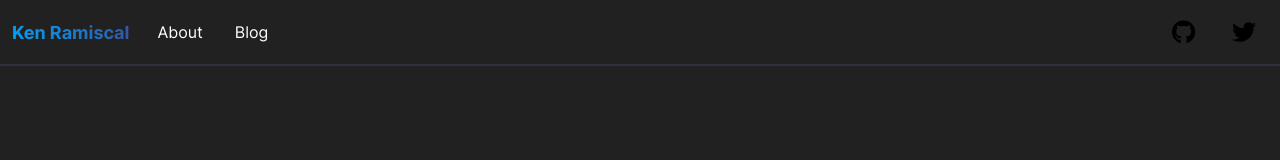
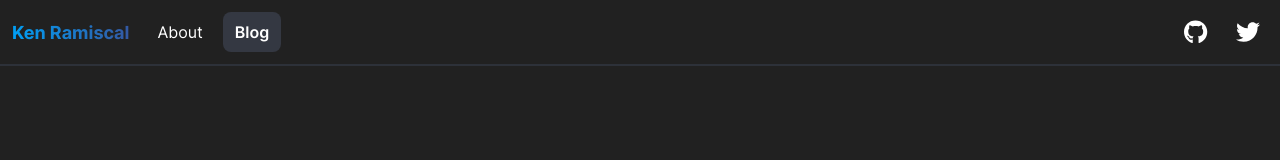
Before and after one commit to Kenramiscal1106/kendan-blog, an Astro site: page /blog in a window 1280 px wide. Built offline with nearby package versions, Linux system fonts and the light colour scheme; Astro itself is replaced by a stand-in of ours.

Commit message:
feat: :sparles: add props, styling

```diff
--- a/src/components/NavItem.svelte
+++ b/src/components/NavItem.svelte
@@ -1,5 +1,14 @@
 <script lang="ts">
-  export let isActive: boolean;
+  export let isActive: boolean = false;
+  export let type: "text" | "icon-only" = "text";
 </script>
 
-<button class={`px-3 py-2 rounded-lg`}><slot /></button>
+<button
+  class={`${
+    type === "text" ? "px-3 py-2" : "p-2"
+  } rounded-lg text-light-content fill-current dark:text-dark-content ${
+    isActive
+      ? "bg-[#dde3ee] dark:bg-[#343842] font-semibold"
+      : "hover:bg-light-secondary dark:hover:bg-dark-secondary active:bg-[#dde3ee] active:dark:bg-[#343842]"
+  }`}><slot /></button
+>
```
